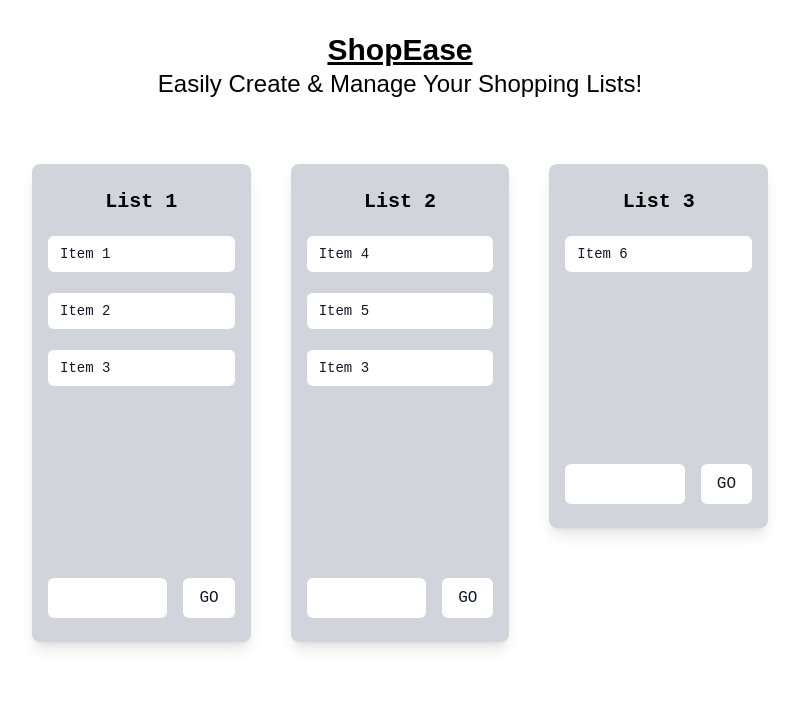
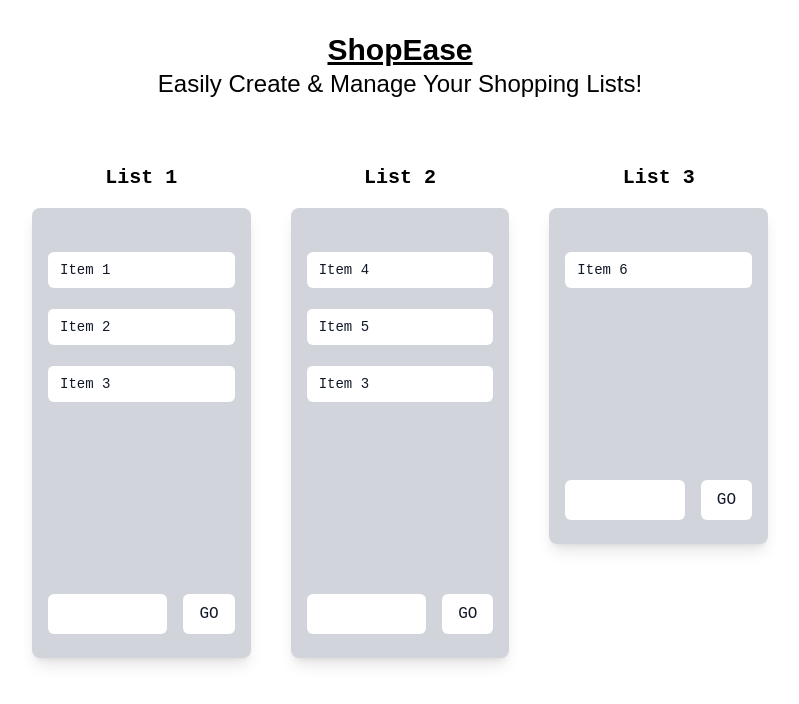
Before and after one commit to emelyn-barrientos/shopease-list-coding-challenge, a React (Create React App) app: page / in a window 1280 px wide. Shown: the top 704 px of the page, without its empty margins (240-1039 px from the left). Built offline with nearby package versions, Linux system fonts and the light colour scheme; a web font is replaced by a local one.

Commit message:
Move <h3> tag

```diff
--- a/src/components/ShoppingList.jsx
+++ b/src/components/ShoppingList.jsx
@@ -10,10 +10,10 @@ function ShoppingList({ listName, items }) {
 
   return (
     <div className="max-w-full justify-self-center w-full">
+      <h3 className="font-mono font-bold text-xl text-center mb-4">
+        {listName}
+      </h3>
       <div className="bg-gray-300 shadow-lg rounded-lg px-4 py-6">
-        <h3 className="font-mono font-bold text-xl text-center mb-4">
-          {listName}
-        </h3>
         <ul className="divide-y divide-gray-300">
           {items.map((item, index) => (
             <li
```
